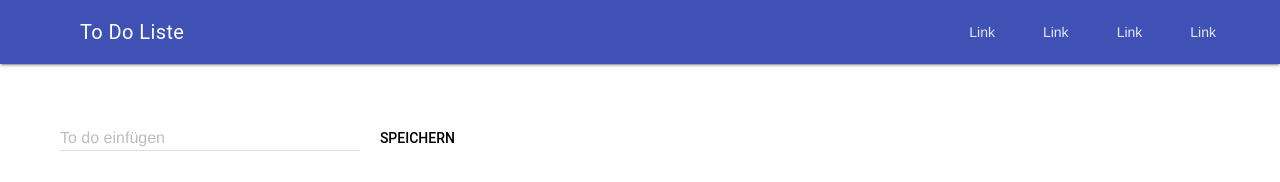
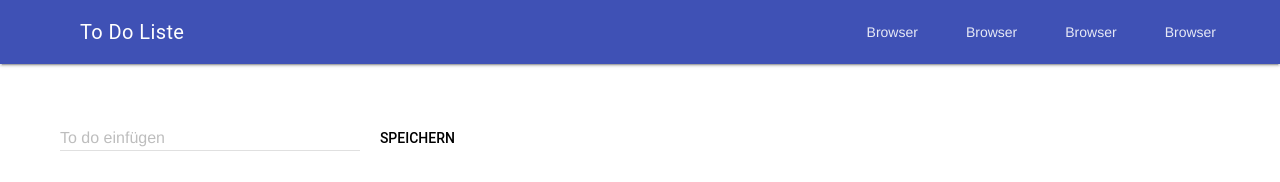
Before and after one commit to Qeti76/todolist3, a plain HTML site: page index.html in a window 1280 px wide. Drawn offline with nearby package versions, Linux system fonts and the light colour scheme.

Commit message:
Update index.html

```diff
--- a/index.html
+++ b/index.html
@@ -53,10 +53,10 @@
         <div class="mdl-layout-spacer"></div>
         <!-- Navigation. We hide it in small screens. -->
         <nav class="mdl-navigation mdl-layout--large-screen-only">
-          <a class="mdl-navigation__link" href="">Link</a>
-          <a class="mdl-navigation__link" href="">Link</a>
-          <a class="mdl-navigation__link" href="">Link</a>
-          <a class="mdl-navigation__link" href="">Link</a>
+          <a class="mdl-navigation__link" href="">Browser</a>
+          <a class="mdl-navigation__link" href="">Browser</a>
+          <a class="mdl-navigation__link" href="">Browser</a>
+          <a class="mdl-navigation__link" href="">Browser</a>
         </nav>
       </div>
     </header>
```
